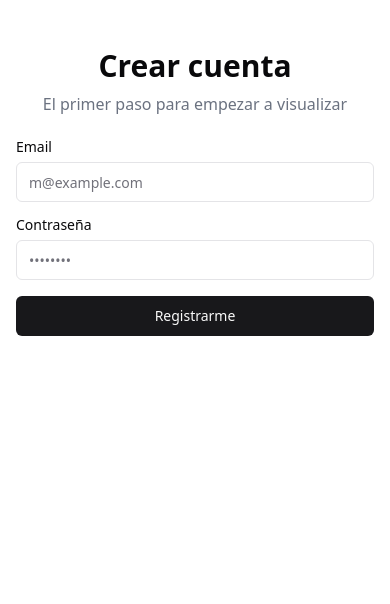
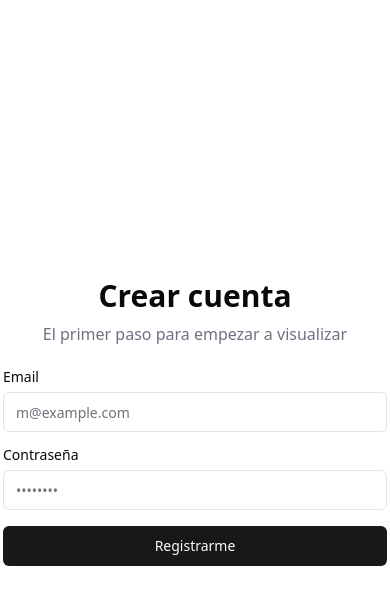
Before and after one commit to lgaieta/greenalert, a Next.js app: page /crear-cuenta in a window 390 px wide. Shown: the top 604 px of the page. Built offline with nearby package versions, Linux system fonts and the light colour scheme.

Commit message:
Fixed responsive in RegisterPage

```diff
--- a/app/(auth)/crear-cuenta/page.tsx
+++ b/app/(auth)/crear-cuenta/page.tsx
@@ -2,7 +2,8 @@ import { RegisterForm } from '@/components/register-form'
 
 function RegisterPage() {
     return (
-        <main className='mx-auto max-w-md space-y-6 py-12 px-4'>
+        <main className='flex gap-4 justify-center items-center min-h-screen w-full py-12'>
+            <div className='max-w-sm w-full space-y-6'>
                 <header className='flex flex-col gap-2 text-center'>
                     <h1 className='text-3xl font-bold'>Crear cuenta</h1>
                     <p className='text-gray-500 dark:text-gray-400'>
@@ -10,6 +11,7 @@ function RegisterPage() {
                     </p>
                 </header>
                 <RegisterForm />
+            </div>
         </main>
     )
 }
```
Lines whose indentation alone changed are shown as unchanged.
